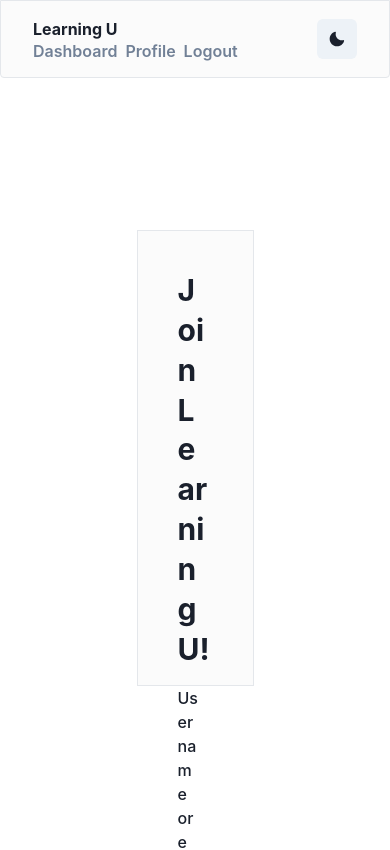
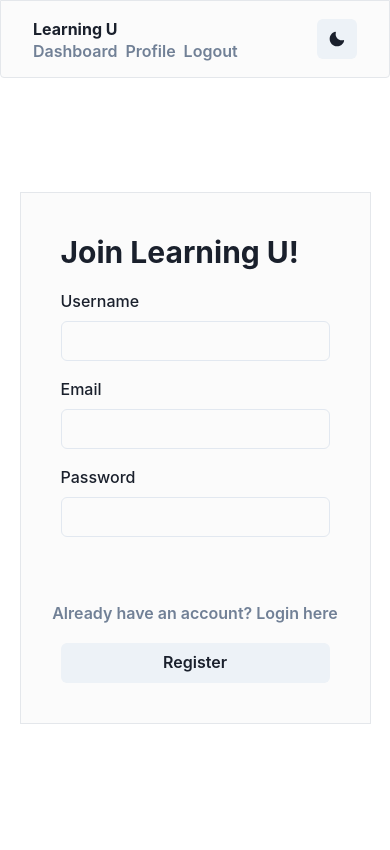
Before and after one commit to Mau-MD/Learning-U, a React (Vite) app in the folder frontend/: page /register in a window 390 px wide. Shown: the top 850 px of the page. Built offline with nearby package versions, Linux system fonts and the light colour scheme.

Commit message:
Adding email field and responsiveness to Register Component

```diff
--- a/frontend/src/components/Registration/RegisterIndex.tsx
+++ b/frontend/src/components/Registration/RegisterIndex.tsx
@@ -19,8 +19,8 @@ const RegisterIndex = () => {
         backgroundColor={backgroundColor}
         borderColor={borderColor}
         borderWidth={1}
-        h="60%"
-        w="30%"
+        h={{ base: "70%", md: "60%" }}
+        w={{ base: "90%", md: "30%" }}
         p={10}
         flexDir="column"
         justifyContent="space-between"
@@ -28,7 +28,11 @@ const RegisterIndex = () => {
         <Flex flexDir="column" gap={4}>
           <Heading as="h1">Join Learning U!</Heading>
           <FormControl>
-            <FormLabel>Username or email</FormLabel>
+            <FormLabel>Username</FormLabel>
+            <Input />
+          </FormControl>
+          <FormControl>
+            <FormLabel>Email</FormLabel>
             <Input />
           </FormControl>
           <FormControl>
```
